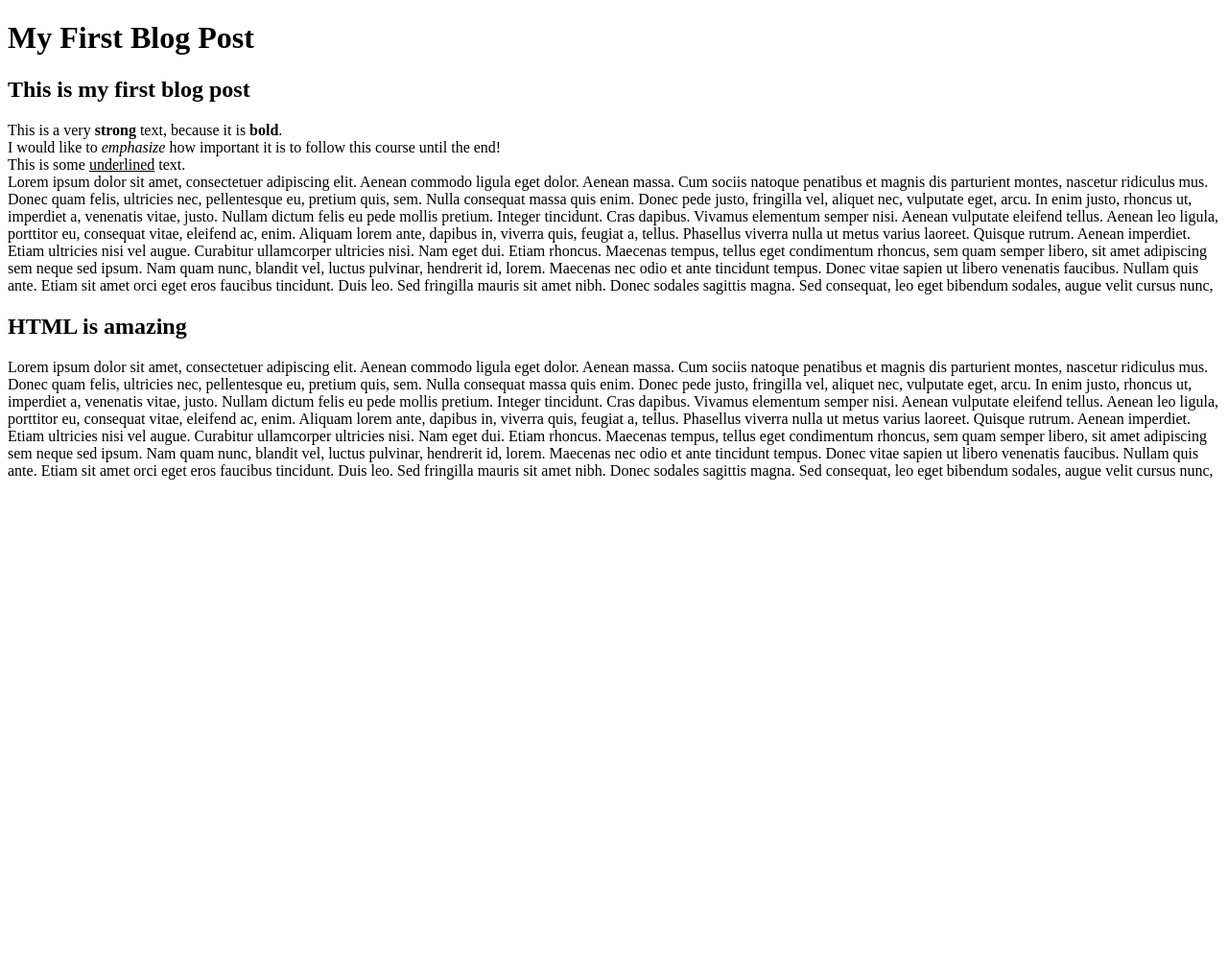
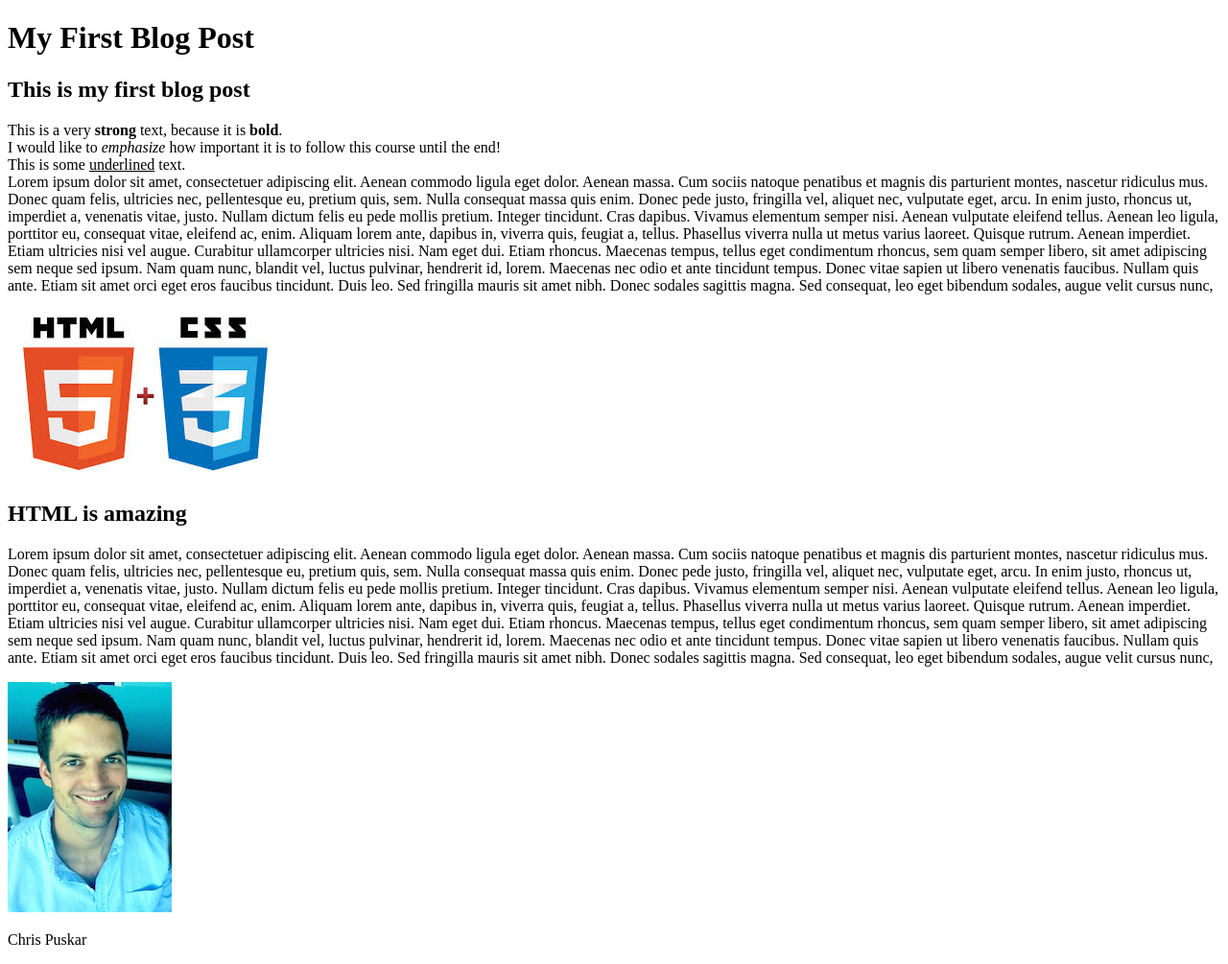
Before and after one commit to cjpuskar/Blog-Post, a website: page index.html in a window 1280 px wide. Shown: the whole page at 96% size. Before the commit the page ends 800 px from the top, so only its background shows below. Drawn offline with Linux system fonts and the light colour scheme.

Commit message:
[feat]: add images to project and to site

```diff
--- a/index.html
+++ b/index.html
@@ -15,11 +15,17 @@
             Lorem ipsum dolor sit amet, consectetuer adipiscing elit. Aenean commodo ligula eget dolor. Aenean massa. Cum sociis natoque penatibus et magnis dis parturient montes, nascetur ridiculus mus. Donec quam felis, ultricies nec, pellentesque eu, pretium quis, sem. Nulla consequat massa quis enim. Donec pede justo, fringilla vel, aliquet nec, vulputate eget, arcu. In enim justo, rhoncus ut, imperdiet a, venenatis vitae, justo. Nullam dictum felis eu pede mollis pretium. Integer tincidunt. Cras dapibus. Vivamus elementum semper nisi. Aenean vulputate eleifend tellus. Aenean leo ligula, porttitor eu, consequat vitae, eleifend ac, enim. Aliquam lorem ante, dapibus in, viverra quis, feugiat a, tellus. Phasellus viverra nulla ut metus varius laoreet. Quisque rutrum. Aenean imperdiet. Etiam ultricies nisi vel augue. Curabitur ullamcorper ultricies nisi. Nam eget dui. Etiam rhoncus. Maecenas tempus, tellus eget condimentum rhoncus, sem quam semper libero, sit amet adipiscing sem neque sed ipsum. Nam quam nunc, blandit vel, luctus pulvinar, hendrerit id, lorem. Maecenas nec odio et ante tincidunt tempus. Donec vitae sapien ut libero venenatis faucibus. Nullam quis ante. Etiam sit amet orci eget eros faucibus tincidunt. Duis leo. Sed fringilla mauris sit amet nibh. Donec sodales sagittis magna. Sed consequat, leo eget bibendum sodales, augue velit cursus nunc,
         </p>
 
+        <img src="logo.jpeg" alt="The HTML5 logo">
+
         <h2>HTML is amazing</h2>
 
         <p>
             Lorem ipsum dolor sit amet, consectetuer adipiscing elit. Aenean commodo ligula eget dolor. Aenean massa. Cum sociis natoque penatibus et magnis dis parturient montes, nascetur ridiculus mus. Donec quam felis, ultricies nec, pellentesque eu, pretium quis, sem. Nulla consequat massa quis enim. Donec pede justo, fringilla vel, aliquet nec, vulputate eget, arcu. In enim justo, rhoncus ut, imperdiet a, venenatis vitae, justo. Nullam dictum felis eu pede mollis pretium. Integer tincidunt. Cras dapibus. Vivamus elementum semper nisi. Aenean vulputate eleifend tellus. Aenean leo ligula, porttitor eu, consequat vitae, eleifend ac, enim. Aliquam lorem ante, dapibus in, viverra quis, feugiat a, tellus. Phasellus viverra nulla ut metus varius laoreet. Quisque rutrum. Aenean imperdiet. Etiam ultricies nisi vel augue. Curabitur ullamcorper ultricies nisi. Nam eget dui. Etiam rhoncus. Maecenas tempus, tellus eget condimentum rhoncus, sem quam semper libero, sit amet adipiscing sem neque sed ipsum. Nam quam nunc, blandit vel, luctus pulvinar, hendrerit id, lorem. Maecenas nec odio et ante tincidunt tempus. Donec vitae sapien ut libero venenatis faucibus. Nullam quis ante. Etiam sit amet orci eget eros faucibus tincidunt. Duis leo. Sed fringilla mauris sit amet nibh. Donec sodales sagittis magna. Sed consequat, leo eget bibendum sodales, augue velit cursus nunc,
         </p>
+
+        <img src="author.JPG" alt="The author photo">
+        <p>Chris Puskar</p>
+
     </body>
 
 </html>
```
Also changed, not shown: author.JPG (added), logo.jpeg (added).
